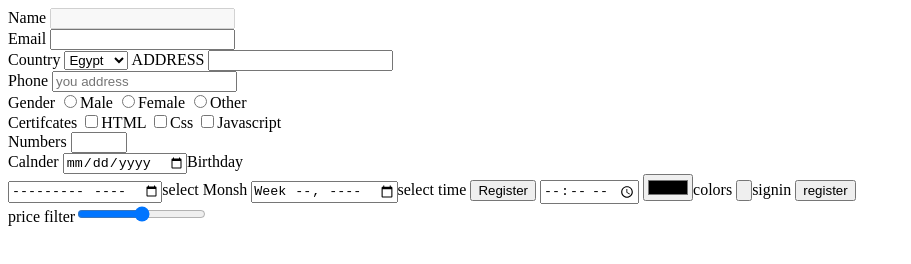
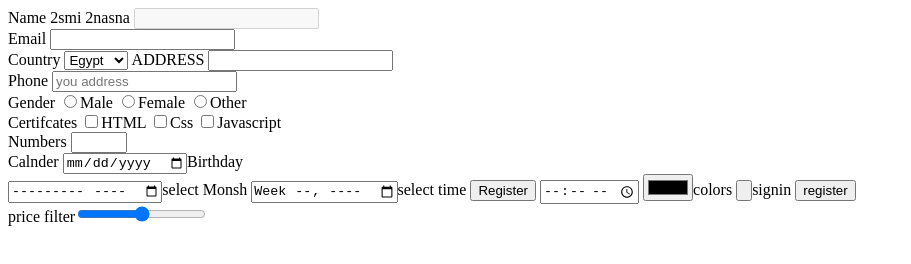
Before and after one commit to Hussam16/githubTutorial, a plain HTML site: page register.html in a window 1280 px wide. Shown: the whole page, without its empty margins (0-911 px from the left). Drawn offline with Linux system fonts and the light colour scheme.

Commit message:
changed register.html

```diff
--- a/register.html
+++ b/register.html
@@ -1,7 +1,7 @@
 <!DOCTYPE html>
 <html>
 <form method="POST" action="register.html">
-<label>Name</label>
+<label>Name 2smi 2nasna</label>
 <input type="text" name="fullname" disabled>
 <br>
 <label>Email</label>
```
